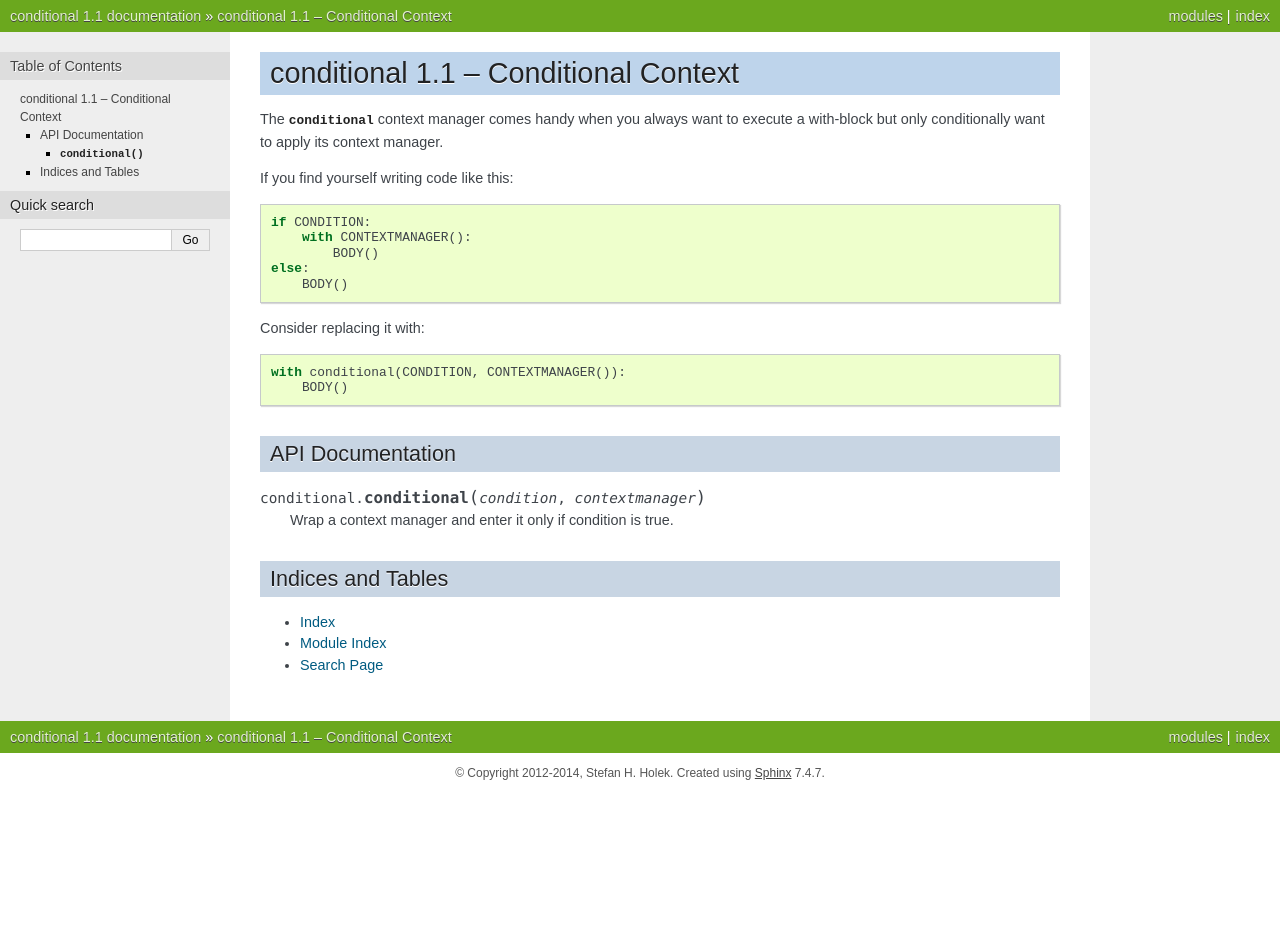
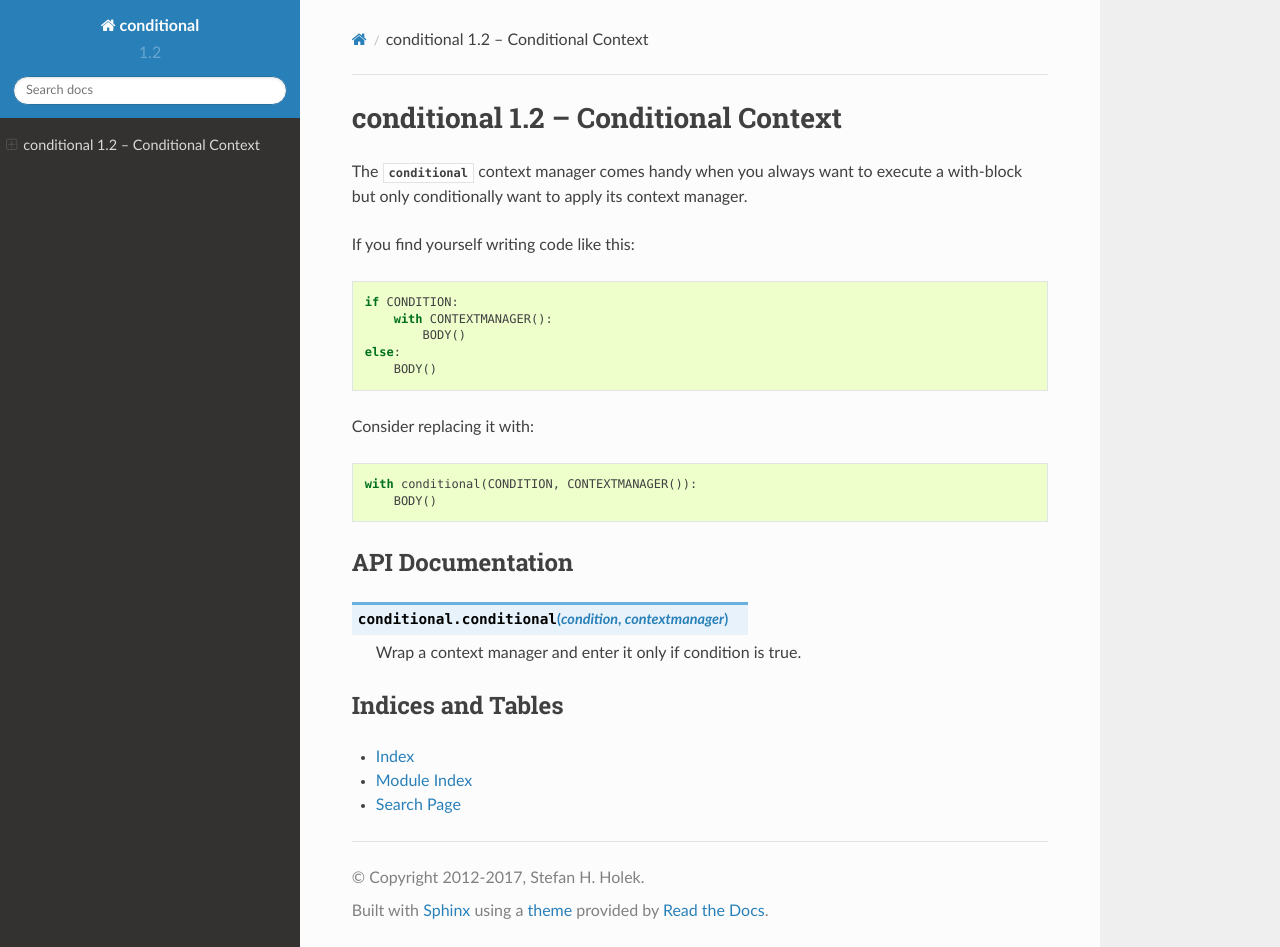
Before and after one commit to stefanholek/conditional, a Sphinx documentation site: the page built from docs/index.rst, in a window 1280 px wide and 947 px high. Built offline with Sphinx 7.4.7 and the Read the Docs theme 2.0.0, drawn with Linux system fonts in a browser that asks for light colours.

Commit message:
Update sphinx config.

```diff
--- a/docs/_static/nature-plus.css
+++ /dev/null
@@ -1,9 +0,0 @@
-@import url('nature.css');
-
-a tt.xref {
-    color: #005b81;
-}
-
-h1 a tt.xref {
-    color: black;
-}
--- a/docs/conf.py
+++ b/docs/conf.py
@@ -41,16 +41,16 @@
 
 # General information about the project.
 project = u'conditional'
-copyright = u'2012-2014, Stefan H. Holek'
+copyright = u'2012-2017, Stefan H. Holek'
 
 # The version info for the project you're documenting, acts as replacement for
 # |version| and |release|, also used in various other places throughout the
 # built documents.
 #
 # The full version, including alpha/beta/rc tags.
-release = '1.1'
+release = '1.2'
 # The short X.Y version.
-version = '1.1'
+version = '1.2'
 
 # The language for content autogenerated by Sphinx. Refer to documentation
 # for a list of supported languages.
@@ -91,9 +91,13 @@
 
 # The theme to use for HTML and HTML Help pages.  See the documentation for
 # a list of builtin themes.
-#html_theme = 'default'
-html_theme = 'nature'
-html_style = 'nature-plus.css'
+try:
+    import sphinx_rtd_theme
+except ImportError:
+    pass
+else:
+    html_theme = 'sphinx_rtd_theme'
+    html_theme_path = [sphinx_rtd_theme.get_html_theme_path()]
 
 # Theme options are theme-specific and customize the look and feel of a theme
 # further.  For a list of options available for each theme, see the
```
